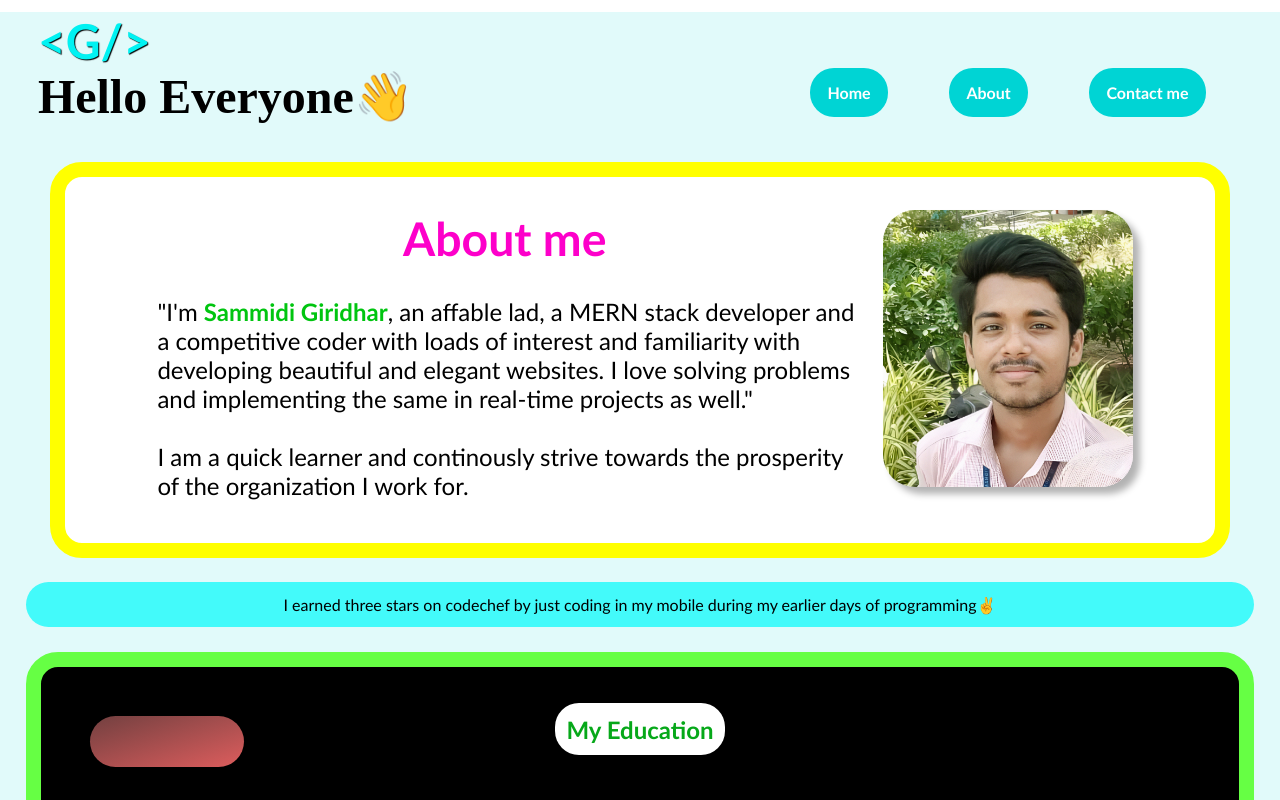
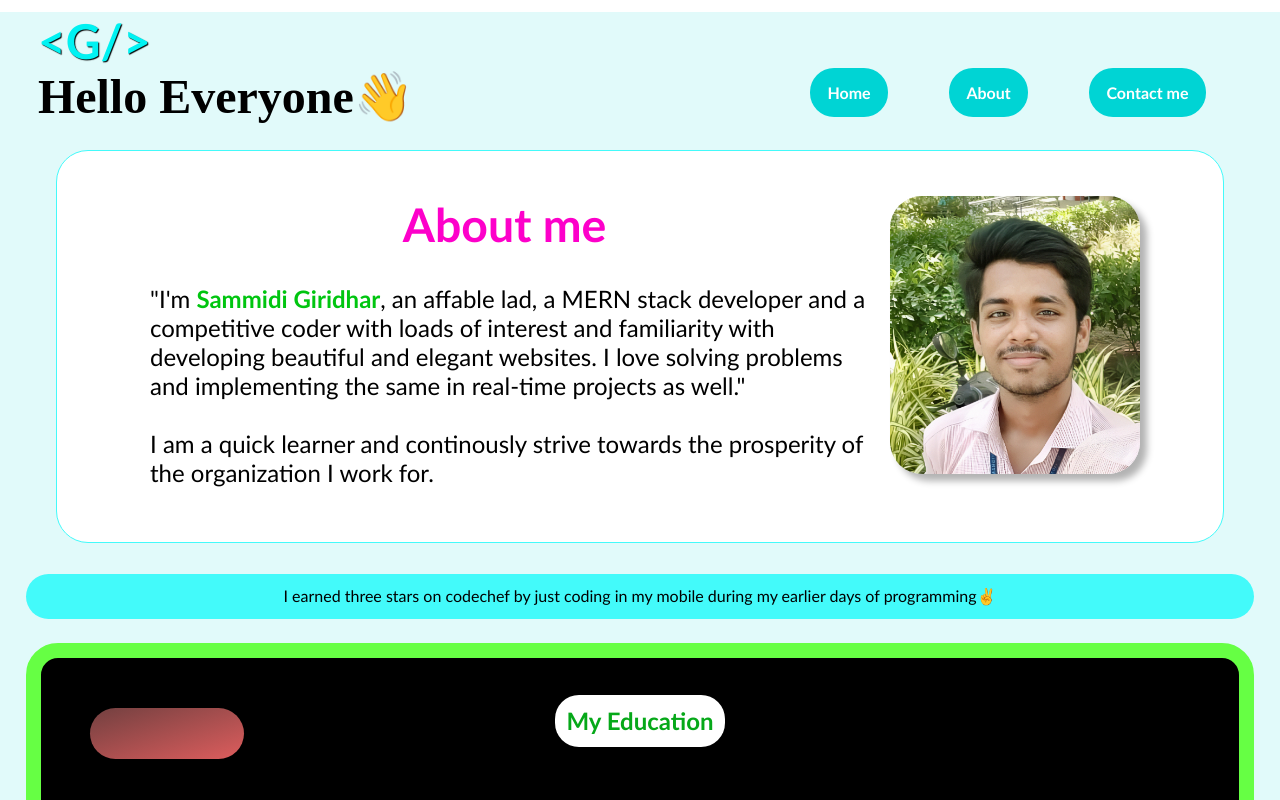
Before and after one commit to Giribabi/Portfolio, a React (Create React App) app: page /Home in a window 1280 px wide. Shown: the top 800 px of the page. Built offline with nearby package versions, Linux system fonts and the light colour scheme.

Commit message:
changed border of self-description.

```diff
--- a/src/components/Home/Home.css
+++ b/src/components/Home/Home.css
@@ -42,11 +42,11 @@
     animation: slideInLeft 1s ease-in 1;
 }
 .description {
-    margin: 2%;
-    padding: 1% 5%;
+    margin: 1% 2.5% 2.5% 2.5%;
+    padding: 2% 5%;
     display: inline-block;
     background-color: white;
-    border: 15px solid yellow;
+    border: 1px solid rgb(67, 250, 250);
     border-radius: 2em;
     animation: slideInRight 1s ease-in 1;
 }
```
Also changed, not shown: src/assets/profilePicture.jpg (added).
